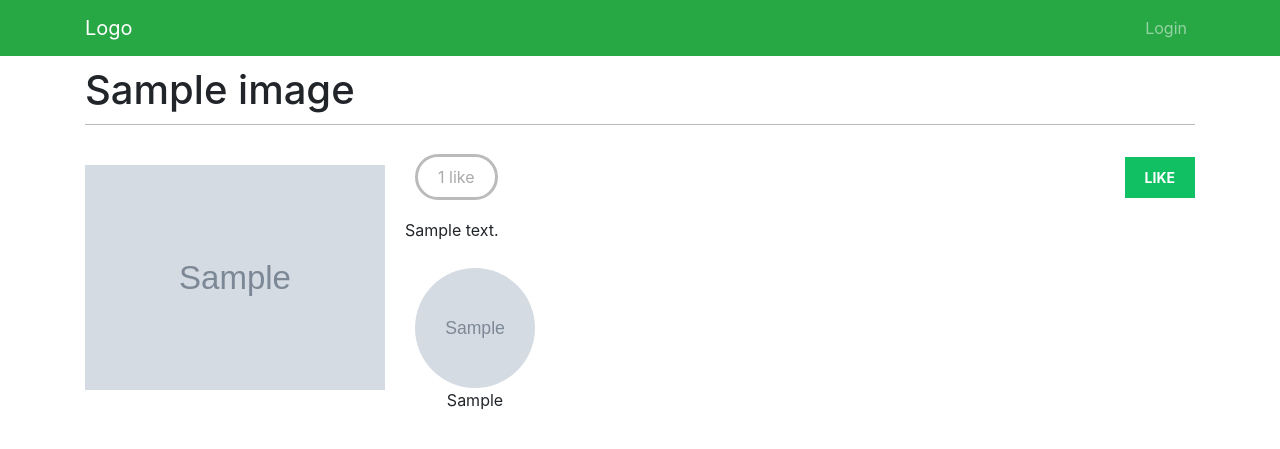
After one commit to pman06/socialbookmark-project, a Django app: a page that uses account/templates/base.html in a window 1280 px wide. The commit adds this page. Shown: the top 449 px of the page. Run offline with Django 3.2, Linux system fonts and the light colour scheme; tables that the repository leaves empty hold one stand-in row (values such as "Sample post"); grey boxes marked "Sample" are stand-in pictures; some libraries are stand-ins or nearby versions.

Commit message:
Added more functionalities such as ajax calls to update image likes and unlikes, ajax calls to load images with continuous scroll, and added bookmarklets to be added in the bookmarkbar for easy image bookmark from another website

```diff
--- a/account/static/css/base.css
+++ b/account/static/css/base.css
@@ -53,14 +53,89 @@ input[type=submit], a.button {
 }
 
 /* Images */
+/* images */
+
 .image-preview, .image-detail {
     max-width:300px;
     float:left;
     margin:0 20px 20px 0;
 }
-
 .image-detail { margin-top:20px; }
 .image-info div {
     padding:20px 0;
     overflow:auto;
 }
+.count {
+    color:#aaa;
+    border:3px solid #bbb;
+    border-radius:26px;
+    padding:10px 20px;
+    margin:20px 10px 0;
+}
+a.like, a.follow { float:right; margin-top:-8px; }
+a.like:hover{
+  text-decoration: none;
+  color: #ddd;
+}
+#image-list { overflow:auto; }
+#image-list .image {
+    float:left;
+    width:220px;
+    height:300px;
+    margin:0 10px 10px 10px;
+    border-top:8px solid #12c064;
+    background:#eee;
+}
+#image-list img { width:220px; height:220px; }
+#image-list .info { padding:10px; }
+#image-list .info a { color:#333; }
+.image-likes div {
+    float:left;
+    width:auto;
+    padding:10px;
+    text-align:center;
+}
+.image-likes img {
+    width:120px;
+    height:120px;
+    border-radius:50%;
+}
+
+/* users */
+#people-list img {
+    width:180px;
+    height:180px;
+    border-radius:50%;
+    margin-bottom:20px;
+}
+#people-list .user {
+    width:180px;
+    float:left;
+    overflow:auto;
+    padding:10px;
+}
+#people-list .info { text-align:center; }
+img.user-detail {
+    border-radius:50%;
+    float:left;
+}
+.profile-info {
+    float:left;
+    overflow:auto;
+    margin-right:20px;
+}
+.image-container { margin-top:40px; }
+
+/* actions */
+.action {
+    clear:both;
+    overflow:auto;
+}
+.action .images {
+    float:left;
+    margin:0 10px 10px 0;
+}
+.action .date {
+    font-style:italic;
+    color:#ccc;
+}
--- a/account/templates/base.html
+++ b/account/templates/base.html
@@ -23,7 +23,7 @@
           <ul class="navbar-nav m-auto">
             {% if request.user.is_authenticated %}
               <li class="{% if section == 'dashboard' %}active{% endif %} nav-item"><a class="nav-link" href="{% url 'dashboard' %}">Dashboard</a></li>
-              <li class="{% if section == 'images' %}active{% endif %} nav-item"><a class="nav-link" href="#">Images</a></li>
+              <li class="{% if section == 'images' %}active{% endif %} nav-item"><a class="nav-link" href="{% url 'images:list' %}">Images</a></li>
               <li class="{% if section == 'people' %}active{% endif %} nav-item"><a class="nav-link" href="#">People</a></li>
 
             {% endif %}
@@ -60,5 +60,25 @@
     <script src="https://code.jquery.com/jquery-3.2.1.slim.min.js" integrity="sha384-KJ3o2DKtIkvYIK3UENzmM7KCkRr/rE9/Qpg6aAZGJwFDMVNA/GpGFF93hXpG5KkN" crossorigin="anonymous"></script>
     <script src="https://cdnjs.cloudflare.com/ajax/libs/popper.js/1.12.9/umd/popper.min.js" integrity="sha384-ApNbgh9B+Y1QKtv3Rn7W3mgPxhU9K/ScQsAP7hUibX39j7fakFPskvXusvfa0b4Q" crossorigin="anonymous"></script>
     <script src="https://maxcdn.bootstrapcdn.com/bootstrap/4.0.0/js/bootstrap.min.js" integrity="sha384-JZR6Spejh4U02d8jOt6vLEHfe/JQGiRRSQQxSfFWpi1MquVdAyjUar5+76PVCmYl" crossorigin="anonymous"></script>
+    <script src="https://cdn.jsdelivr.net/npm/js-cookie@2.2.1/src/js.cookie.min.js"></script>
+    <script src="https://ajax.googleapis.com/ajax/libs/jquery/3.4.1/jquery.min.js"></script>
+    <script>
+      var csrftoken = Cookies.get('csrftoken');
+      function csrfSafeMethod(method) {
+      // these HTTP methods do not require CSRF protection
+        return (/^(GET|HEAD|OPTIONS|TRACE)$/.test(method));
+      }
+      $.ajaxSetup({
+        beforeSend: function(xhr, settings) {
+          if (!csrfSafeMethod(settings.type) && !this.crossDomain) {
+            xhr.setRequestHeader("X-CSRFToken", csrftoken);
+          }
+        }
+      });
+      $(document).ready(function(){
+        {% block domready %}
+        {% endblock %}
+      });
+    </script>
   </body>
 </html>
--- a/bookmarks/settings.py
+++ b/bookmarks/settings.py
@@ -40,7 +40,8 @@ INSTALLED_APPS = [
     'django.contrib.staticfiles',
     'social_django',
     'django_extensions',
-    'images.apps.ImagesConfig'
+    'images.apps.ImagesConfig',
+    'easy_thumbnails',
 ]
 
 MIDDLEWARE = [
--- a/images/models.py
+++ b/images/models.py
@@ -1,6 +1,7 @@
 from django.db import models
 from django.conf import settings
 from django.utils.text import slugify
+from django.urls import reverse
 # Create your models here.
 
 class Image(models.Model):
@@ -21,3 +22,7 @@ class Image(models.Model):
         if not self.slug:
             self.slug = slugify(self.title)
         super().save(*args, **kwargs)
+
+
+    def get_absolute_url(self):
+        return reverse('images:detail', args=[self.id, str(self.slug)])
--- /dev/null
+++ b/images/templates/images/image/detail.html
@@ -0,0 +1,67 @@
+{% extends "base.html" %}
+{% block title %}{{image.title}}|{{ block.super }}{% endblock %}
+
+{% block content %}
+  <h1>{{ image.title }}</h1>
+  {% load  thumbnail %}
+    <a href="{{ image.image.url }}">
+      <img src="{% thumbnail image.image 300x0 quality=100 %}" class="image-detail" alt="">
+    </a>
+  {% with total_likes=image.user_likes.count users_like=image.user_likes.all %}
+    <div class="image-info">
+      <div>
+        <span class="count">
+          <span class="total">{{ total_likes }}</span> like{{ total_likes|pluralize }}
+        </span>
+        <a href="#" data-id="{{ image.id }}" data-action="{% if request.user in users_like %}un{% endif %}like" class="like button">
+          {% if request.user not in users_like %}
+            Like
+          {% else %}
+            Unlike
+          {% endif %}
+        </a>
+      </div>
+      {{ image.description|linebreaks }}
+    </div>
+    <div class="image-likes">
+      {% for user in users_like %}
+        <div>
+          <img src="{{ user.profile.photo.url }}" alt="">
+          <p>{{ user.first_name }}</p>
+        </div>
+      {% empty %}
+        Nobody likes this image yet
+      {% endfor %}
+    </div>
+  {% endwith %}
+{% endblock %}
+{% block domready %}
+  $('a.like').click(function(e){
+    e.preventDefault();
+    $.post('{% url "images:like" %}',
+      {
+        id: $(this).data('id'),
+        action:$(this).data('action')
+      },
+      function(data){
+
+        if (data['status'] == 'ok')
+        {
+          var previous_action = $('a.like').data('action');
+          console.log(previous_action);
+
+          //toggle data-action
+          $('a.like').data('action', previous_action=='like' ? 'unlike' : 'like');
+
+          //toggle link text
+          $('a.like').text(previous_action=='like' ? 'Unlike' : 'Like');
+
+          //update total likes
+          var previous_likes = parseInt($('span.count .total').text());
+          $('span.count .total').text(previous_action == 'like' ? previous_likes+1:previous_likes-1)
+
+        }
+      }
+    );
+  });
+{% endblock %}
--- a/images/urls.py
+++ b/images/urls.py
@@ -5,4 +5,7 @@ app_name = "images"
 
 urlpatterns = [
     path('create/', views.image_create_view, name='create'),
+    path('details/<int:id>/<slug:slug>/', views.image_detail, name ='detail'),
+    path('like/', views.image_like_view, name='like'),
+    path('', views.image_list_view, name='list'),
 ]
--- a/images/views.py
+++ b/images/views.py
@@ -1,8 +1,13 @@
-from django.shortcuts import render, redirect
+from django.core.paginator import Paginator, EmptyPage, PageNotAnInteger
+from django.shortcuts import render, redirect, get_object_or_404
 from django.contrib.auth.decorators import login_required
 from django.contrib import messages
+from django.http import JsonResponse, HttpResponse
+from django.views.decorators.http import require_POST
+
 from .forms import ImageCreationForm
-
+from .models import Image
+from bookmarks.common.decorators import ajax_required
 # Create your views here.
 @login_required
 def image_create_view(request):
@@ -25,3 +30,48 @@ def image_create_view(request):
         form = ImageCreationForm(data = request.GET)
 
     return render(request, 'images/image/create.html', {'section':'images', 'form':form})
+
+
+def image_detail(request, id, slug):
+    image = get_object_or_404(Image, id=id, slug=slug)
+    if image:
+        print('Image found')
+    return render(request, 'images/image/detail.html', {'section':'images', 'image':image})
+
+@ajax_required
+@login_required
+@require_POST
+def image_like_view(request):
+    image_id = request.POST.get('id')
+    action = request.POST.get('action')
+    if image_id and action:
+        try:
+            image = Image.objects.get(id=image_id)
+            if action == 'like':
+                image.user_likes.add(request.user)
+            else:
+                image.user_likes.remove(request.user)
+            return JsonResponse({ 'status': 'ok' })
+        except:
+            pass
+    return JsonResponse({'status':'error'})
+
+@login_required
+def image_list_view(request):
+    images = Image.objects.all()
+    paginator = Paginator(images, 8)
+    page = request.GET.get('page')
+    try:
+        images = paginator.page(page)
+    except PageNotAnInteger:
+        #If page is not an integer, deliver the first page
+        images = paginator.page(1)
+    except EmptyPage:
+        if request.is_ajax():
+            #If request is ajax and the page is out of range, return empty page
+            return HttpResponse('')
+        #if page is out of range deliver last page of results
+        images = paginator.page(paginator.num_pages)
+    if request.is_ajax():
+        return render(request, 'images/image/list_ajax.html', {'section':'images','images':images})
+    return render(request, 'images/image/list.html', {'section':'images', 'images':images})
```
Also changed, not shown: account/templates/account/dashboard.html (+6 -1 lines), bookmarks/common/decorators.py (added, +10 -0 lines), images/static/css/bookmarklet.css (added, +53 -0 lines), images/static/js/bookmarklet.js (added, +81 -0 lines), images/templates/bookmarklet_launcher.js (added, +9 -0 lines), images/templates/images/image/list.html (added, +32 -0 lines), images/templates/images/image/list_ajax.html (added, +16 -0 lines), bookmarks/common/__init__.py (added).
